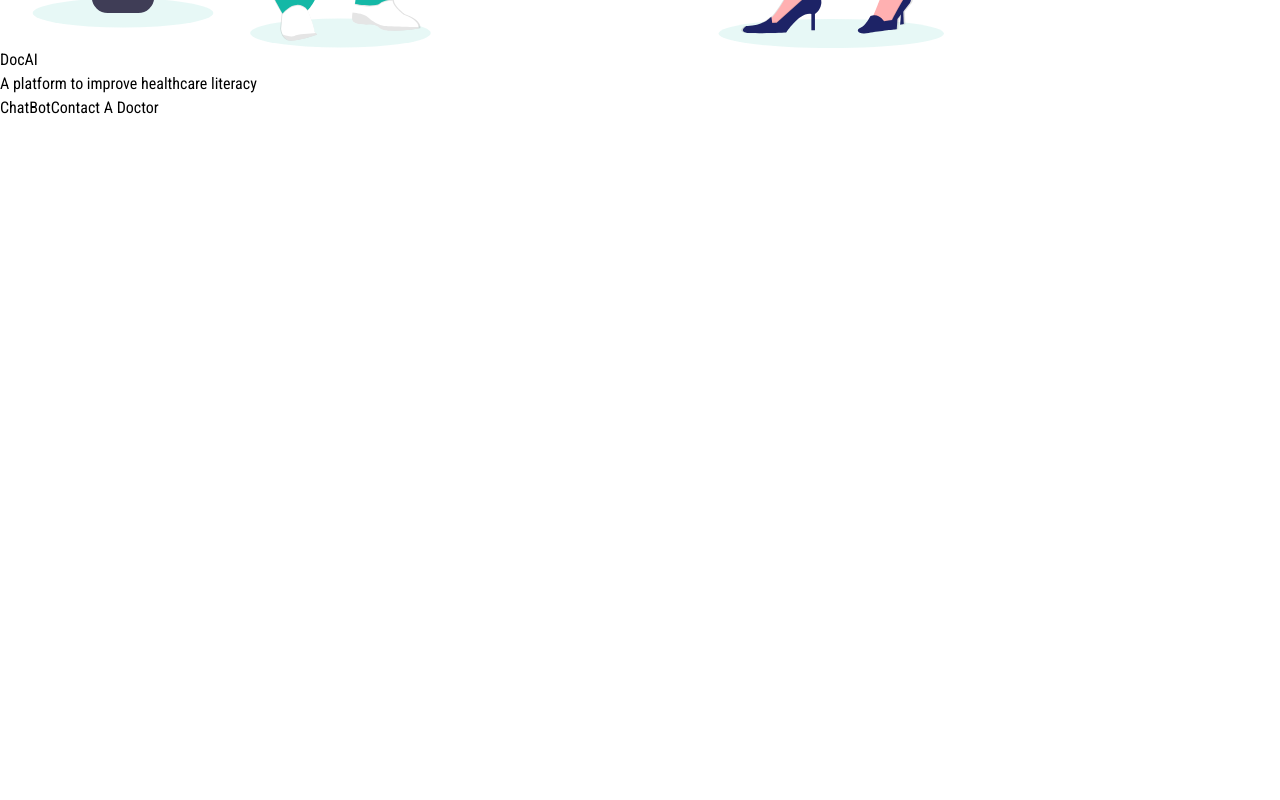
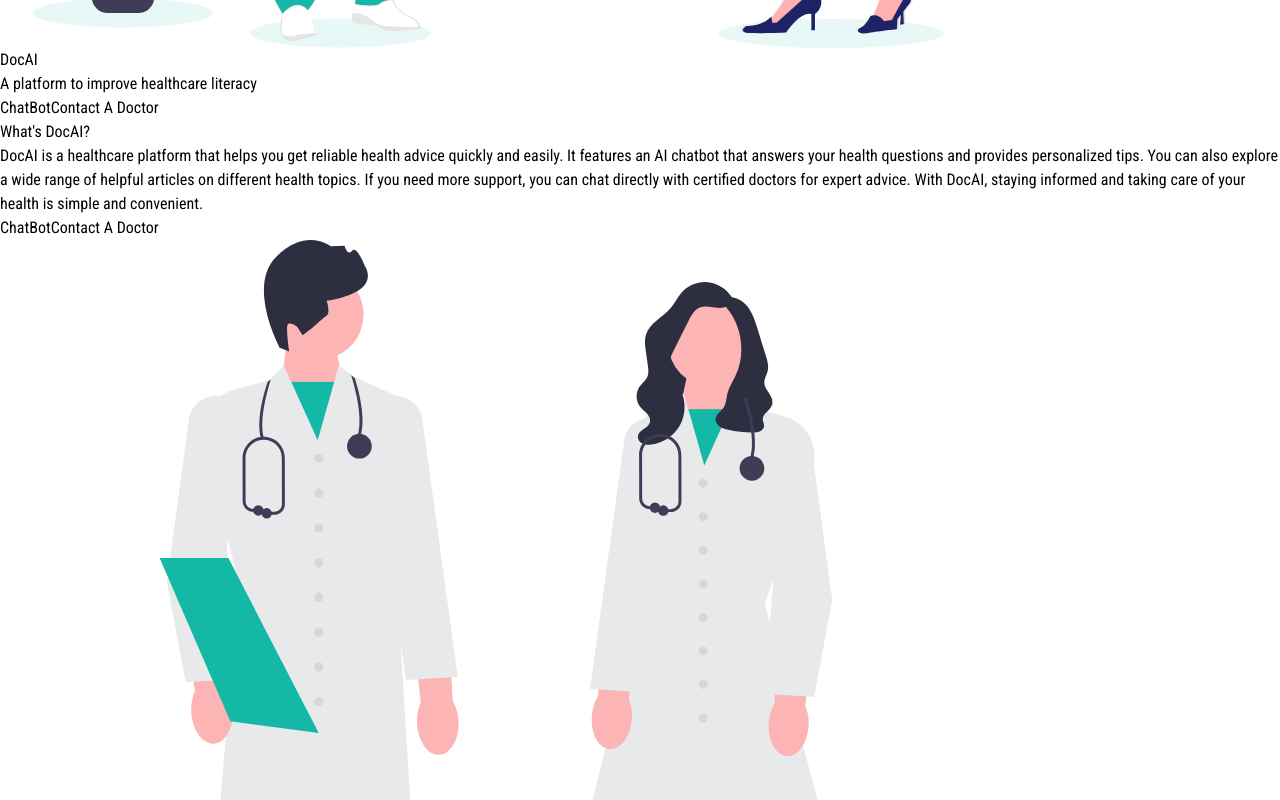
Before and after one commit to husamXA1/docai, a Next.js app: page / in a window 1280 px wide. Shown: the part 800-1600 px from the top of the page. Before the commit the page ends 920 px from the top, so only its background shows below. Built offline with nearby package versions, Linux system fonts and the light colour scheme.

Commit message:
added about section

```diff
--- a/src/app/Hero.tsx
+++ /dev/null
@@ -1,23 +0,0 @@
-import Image from "next/image";
-import Link from "next/link";
-
-export default function Hero() {
-    return <div className="container mx-auto flex max-md:flex-col justify-between items-center gap-10">
-      <div className="image w-full">
-        <Image
-          className="w-full"
-          src={"/images/medicine.svg"}
-          alt="illustration"
-          width={1024}
-          height={1024} />
-      </div>
-      <div className="text-center w-full">
-        <h1 className="text-teal-950 font-bold text-3xl">DocAI</h1>
-        <p className="m-3">A platform to improve healthcare literacy</p>
-        <div className="flex buttons justify-center gap-3">
-          <Link href={'/ai'} className="rounded-xl px-5 py-2 bg-teal-950 text-teal-100 font-bold border border-teal-950">ChatBot</Link>
-          <Link href={'/contact'} className="rounded-xl px-5 py-2 text-teal-950 font-bold border border-teal-950">Contact A Doctor</Link>
-        </div>
-      </div>
-    </div>;
-  }
--- a/src/app/page.tsx
+++ b/src/app/page.tsx
@@ -1,9 +1,11 @@
-import Hero from "./Hero";
+import About from "@/components/Home/About";
+import Hero from "@/components/Home/Hero";
 
 export default function Home() {
   return (
-    <main className="py-10">
-      {Hero()}
+    <main>
+      <Hero />
+      <About />
     </main>
   );
 }
--- /dev/null
+++ b/src/components/Home/About.tsx
@@ -0,0 +1,47 @@
+import Image from "next/image";
+import Link from "next/link";
+
+export default function About() {
+  return (
+    <section className="bg-teal-50 py-10">
+      <div className="container flex max-md:flex-col items-center mx-auto gap-10">
+        <div className="w-full">
+          <h2 className="font-bold text-3xl">
+            What's <span className="text-teal-950">DocAI</span>?
+          </h2>
+          <p className="my-3 text-lg leading-relaxed">
+            DocAI is a healthcare platform that helps you get reliable health
+            advice quickly and easily. It features an AI chatbot that answers
+            your health questions and provides personalized tips. You can also
+            explore a wide range of helpful articles on different health topics.
+            If you need more support, you can chat directly with certified
+            doctors for expert advice. With DocAI, staying informed and taking
+            care of your health is simple and convenient.
+          </p>
+          <div className="flex buttons gap-3">
+            <Link
+              href={"/ai"}
+              className="rounded-xl px-5 py-2 bg-teal-950 text-teal-100 font-bold border border-teal-950"
+            >
+              ChatBot
+            </Link>
+            <Link
+              href={"/contact"}
+              className="rounded-xl px-5 py-2 text-teal-950 font-bold border border-teal-950"
+            >
+              Contact A Doctor
+            </Link>
+          </div>
+        </div>
+        <div className="w-full">
+          <Image
+            src={"/images/doctors.svg"}
+            alt="illustration"
+            width={1024}
+            height={1024}
+          />
+        </div>
+      </div>
+    </section>
+  );
+}
--- /dev/null
+++ b/src/components/Home/Hero.tsx
@@ -0,0 +1,36 @@
+import Image from "next/image";
+import Link from "next/link";
+
+export default function Hero() {
+  return (
+    <section className="container py-10 mx-auto flex max-md:flex-col justify-between items-center gap-10">
+      <div className="image w-full">
+        <Image
+          className="w-full"
+          src={"/images/medicine.svg"}
+          alt="illustration"
+          width={1024}
+          height={1024}
+        />
+      </div>
+      <div className="text-center w-full">
+        <h1 className="text-teal-950 font-bold text-3xl">DocAI</h1>
+        <p className="m-3 text-lg">A platform to improve healthcare literacy</p>
+        <div className="flex buttons justify-center gap-3">
+          <Link
+            href={"/ai"}
+            className="rounded-xl px-5 py-2 bg-teal-950 text-teal-100 font-bold border border-teal-950"
+          >
+            ChatBot
+          </Link>
+          <Link
+            href={"/contact"}
+            className="rounded-xl px-5 py-2 text-teal-950 font-bold border border-teal-950"
+          >
+            Contact A Doctor
+          </Link>
+        </div>
+      </div>
+    </section>
+  );
+}
```
Also changed, not shown: public/images/doctors.svg (added).
